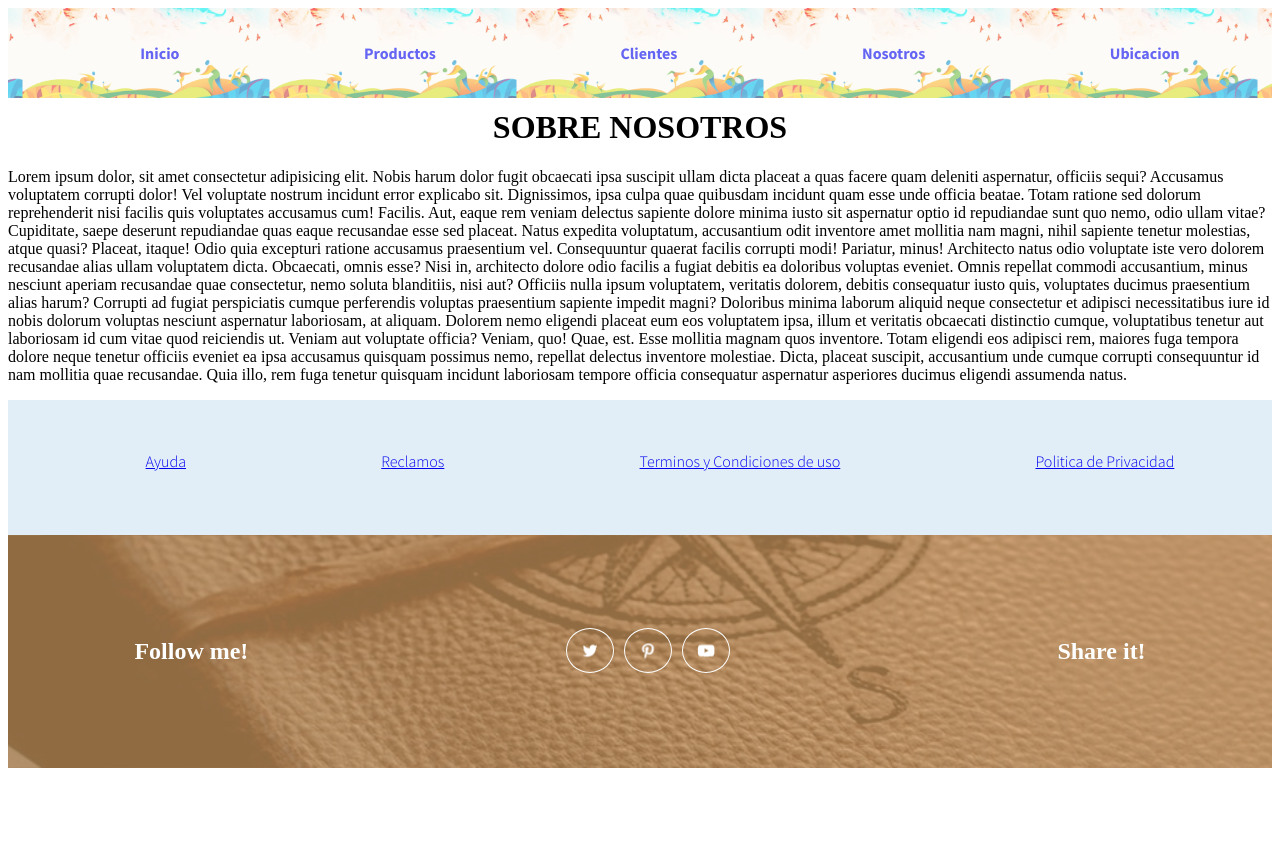
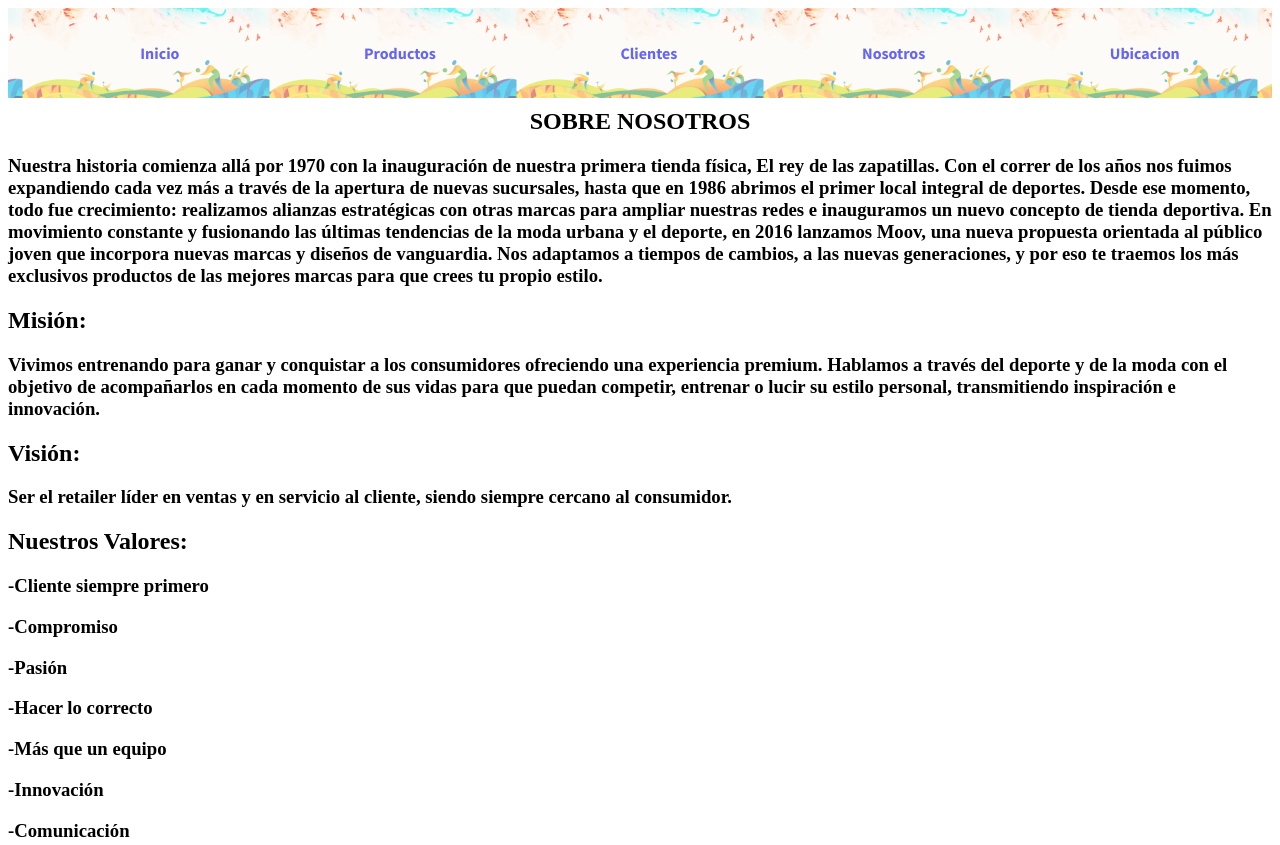
Before and after one commit to Turco777/probando, a plain HTML site: page nosotros.html in a window 1280 px wide. Shown: the top 845 px of the page. Before the commit the page ends 800 px from the top, so only its background shows below. Drawn offline with Linux system fonts and the light colour scheme.

Commit message:
agregando contenido extra en estructura

```diff
--- a/nosotros.html
+++ b/nosotros.html
@@ -27,20 +27,55 @@
     </header>
     <!-- fin header -->
 
-    <h1>SOBRE NOSOTROS</h1>
-    <p>Lorem ipsum dolor, sit amet consectetur adipisicing elit. Nobis harum dolor fugit obcaecati ipsa suscipit ullam dicta placeat a quas facere quam deleniti aspernatur, officiis sequi? Accusamus voluptatem corrupti dolor!
-    Vel voluptate nostrum incidunt error explicabo sit. Dignissimos, ipsa culpa quae quibusdam incidunt quam esse unde officia beatae. Totam ratione sed dolorum reprehenderit nisi facilis quis voluptates accusamus cum! Facilis.
-    Aut, eaque rem veniam delectus sapiente dolore minima iusto sit aspernatur optio id repudiandae sunt quo nemo, odio ullam vitae? Cupiditate, saepe deserunt repudiandae quas eaque recusandae esse sed placeat.
-    Natus expedita voluptatum, accusantium odit inventore amet mollitia nam magni, nihil sapiente tenetur molestias, atque quasi? Placeat, itaque! Odio quia excepturi ratione accusamus praesentium vel. Consequuntur quaerat facilis corrupti modi!
-    Pariatur, minus! Architecto natus odio voluptate iste vero dolorem recusandae alias ullam voluptatem dicta. Obcaecati, omnis esse? Nisi in, architecto dolore odio facilis a fugiat debitis ea doloribus voluptas eveniet.
-    Omnis repellat commodi accusantium, minus nesciunt aperiam recusandae quae consectetur, nemo soluta blanditiis, nisi aut? Officiis nulla ipsum voluptatem, veritatis dolorem, debitis consequatur iusto quis, voluptates ducimus praesentium alias harum?
-    Corrupti ad fugiat perspiciatis cumque perferendis voluptas praesentium sapiente impedit magni? Doloribus minima laborum aliquid neque consectetur et adipisci necessitatibus iure id nobis dolorum voluptas nesciunt aspernatur laboriosam, at aliquam.
-    Dolorem nemo eligendi placeat eum eos voluptatem ipsa, illum et veritatis obcaecati distinctio cumque, voluptatibus tenetur aut laboriosam id cum vitae quod reiciendis ut. Veniam aut voluptate officia? Veniam, quo!
-    Quae, est. Esse mollitia magnam quos inventore. Totam eligendi eos adipisci rem, maiores fuga tempora dolore neque tenetur officiis eveniet ea ipsa accusamus quisquam possimus nemo, repellat delectus inventore molestiae.
-    Dicta, placeat suscipit, accusantium unde cumque corrupti consequuntur id nam mollitia quae recusandae. Quia illo, rem fuga tenetur quisquam incidunt laboriosam tempore officia consequatur aspernatur asperiores ducimus eligendi assumenda natus.</p>
+    <!-- section -->
+    <section>
+        <h1>SOBRE NOSOTROS</h1>
+        <h3>
+            Nuestra historia comienza allá por 1970 con la inauguración de nuestra primera tienda física, El rey de las zapatillas. Con el correr de los años nos fuimos expandiendo cada vez más a través de la apertura de nuevas sucursales, hasta que en 1986 abrimos el primer local integral de deportes. Desde ese momento, todo fue crecimiento: realizamos alianzas estratégicas con otras marcas para ampliar nuestras redes e inauguramos un nuevo concepto de tienda deportiva.
+            En movimiento constante y fusionando las últimas tendencias de la moda urbana y el deporte, en 2016 lanzamos Moov, una nueva propuesta orientada al público joven que incorpora nuevas marcas y diseños de vanguardia. Nos adaptamos a tiempos de cambios, a las nuevas generaciones, y por eso te traemos los más exclusivos productos de las mejores marcas para que crees tu propio estilo.
+        </h3>
+        <h2>
+            Misión:
+        </h2>
+        <h3>
+            Vivimos entrenando para ganar y conquistar a los consumidores ofreciendo una experiencia premium. Hablamos a través del deporte y de la moda con el objetivo de acompañarlos en cada momento de sus vidas para que puedan competir, entrenar o lucir su estilo personal, transmitiendo inspiración e innovación.
+        </h3>
+        <h2>
+            Visión:
+        </h2>
+        <h3>
+            Ser el retailer líder en ventas y en servicio al cliente, siendo siempre cercano al consumidor.
+        </h3>
 
+        <h2>
+            Nuestros Valores:
+        </h2>
+        <h3>
+            -Cliente siempre primero
+        </h3>
+        <h3>
+            -Compromiso
+        </h3>
+        <h3>
+            -Pasión
+        </h3>
+        <h3>
+            -Hacer lo correcto
+        </h3>
+        <h3>
+            -Más que un equipo
+        </h3>
+        <h3>
+            -Innovación
+        </h3>
+        <h3>
+            -Comunicación
+        </h3>
 
+        </h2>
+    </section>
 
+    <!-- fin section -->
 
 
     <!-- footer -->
```
Also changed, not shown: clientes.html (+0 -43 lines), index.html (+1 -1 lines), productos.html (+42 -0 lines).
